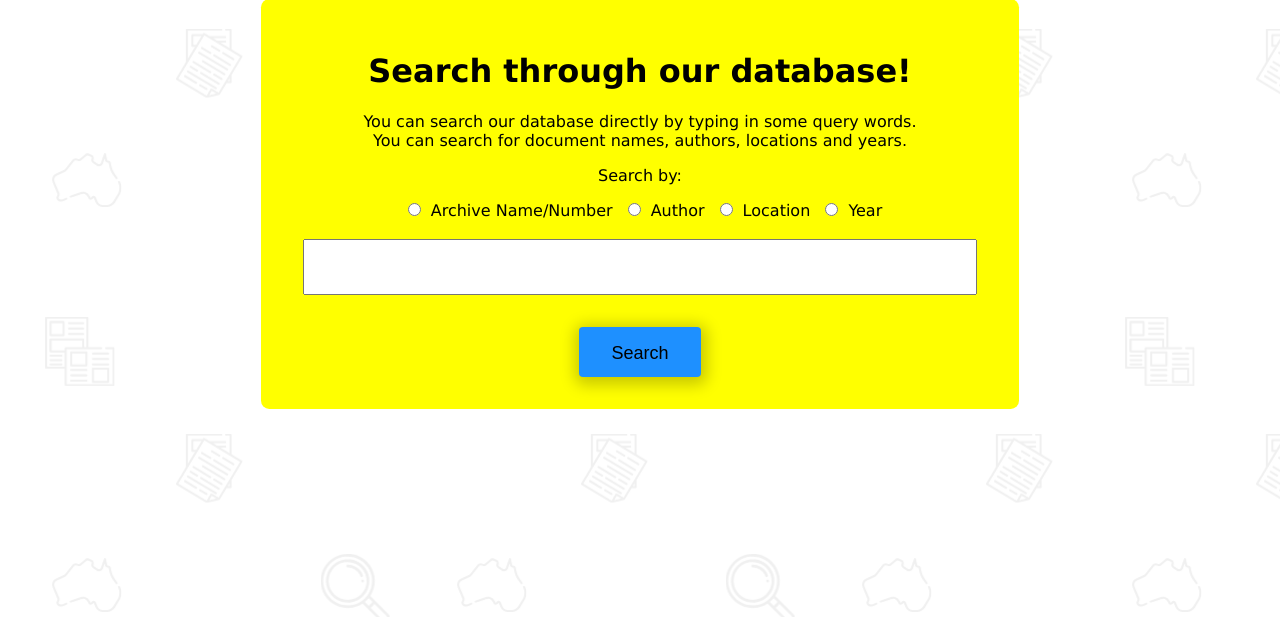
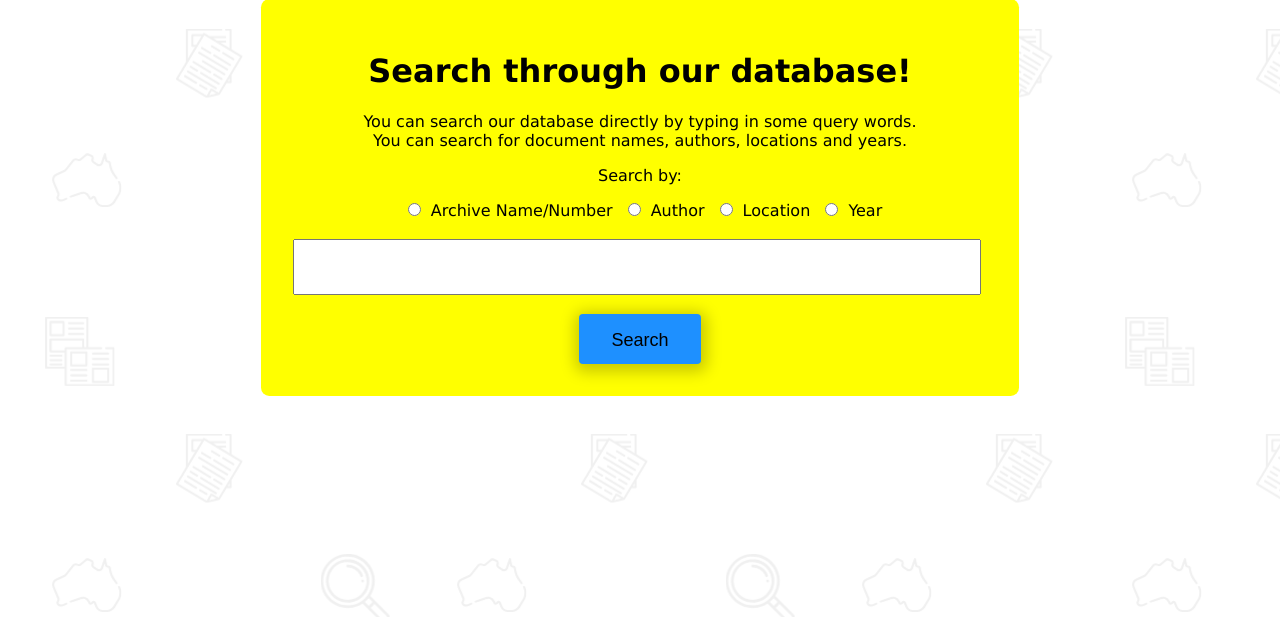
Before and after one commit to jordiup/3200PROJECT, a Django app: page /db/search/ in a window 1280 px wide. Shown: the part 130-747 px from the top of the page. Run offline with Django 3.2, Linux system fonts and the light colour scheme; the visitor is signed in with stand-in values (Sample User, id 1).

Commit message:
minor div/css changes

```diff
--- a/letter_extraction/db/static/db/styles.css
+++ b/letter_extraction/db/static/db/styles.css
@@ -11,7 +11,6 @@ body {
   padding: 2rem 2rem 2rem 2rem;
   margin: 2rem 20%;
   border-radius: 0.517rem;
-
 }
 
 .searchbar{
@@ -24,7 +23,6 @@ body {
 
 .searchheader{
   text-align: center;
-
 }
 
 .searchbody{
@@ -37,6 +35,18 @@ body {
   text-align: center;
   display: block;
   margin:auto;
+
+  background-color: #1E90FF;
+  border: none;
+  color: black;
+  padding: 16px 32px;
+  text-decoration: none;
+  cursor: pointer;
+  box-shadow: 1px 3px 15px 5px rgba(0,0,0,0.21);
+  position : relative;
+  height: 50px;
+  border-radius: 4px;
+  font-size: 18px;
 }
 
 .search_button{
@@ -46,25 +56,7 @@ body {
   padding: 12px 16px; /* Some padding */
   font-size: 16px; /* Set a font size */
   cursor: pointer; /* Mouse pointer on hover */
-
 }
-
-
-.submitform input[type=submit] {
-    background-color: #1E90FF;
-    border: none;
-    color: black;
-    padding: 16px 32px;
-    text-decoration: none;
-    cursor: pointer;
-    box-shadow: 1px 3px 15px 5px rgba(0,0,0,0.21);
-    position : relative;
-    display: inline-block;
-    height: 50px;
-    border-radius: 4px;
-    font-size: 18px;
-}
-
 
 .Advanced_Search  {
   position: relative;
@@ -73,7 +65,6 @@ body {
   overflow:auto;
   display:block;
 }
-
 
 .Advanced_Search button {
   background-color: #4079FF;
@@ -85,24 +76,18 @@ body {
   font-size: 18px;
 }
 
-
-.Search_Criteria_Text
-{
+.Search_Criteria_Text {
   height: 150px;
-
-
-
+  width: 500px;
 }
 
 .loginform {
   text-align: center;
-
   margin-left: 10%;
   margin-right: 10%;
 }
 
 .select {
-
   margin-left: 10%;
   margin-right: 10%;
   text-align: center;
@@ -121,7 +106,6 @@ body {
   overflow: hidden;
   background-color: #f1f1f1;
   padding: 20px 10px;
-
 }
 
 /* Style the header links */
@@ -171,22 +155,15 @@ body {
   }
 }
 
-
-  .Search_Criteria_Text{
-      width: 500px;
-    }
-
 /* dropdown menu code */
-	.dropdown
-	{
+.dropdown {
 	position:relative;
 	display: block;
 	bottom: 250px;
 	left:840px;
 }
 
-	.dropbtn
-	{
+.dropbtn {
   background-color: #3498DB;
   color: white;
   padding: 5px;
@@ -195,8 +172,7 @@ body {
   height: 55px;
 }
 
-	.dropdown-content
-	{
+.dropdown-content {
 	display : none;
 	position : absolute;
 	background-color: #f1f1f1;
@@ -205,8 +181,7 @@ body {
   border : 1px solid blue;
 }
 
-	.dropdown-content p
-	{
+.dropdown-content p {
 	color: black;
 	text-decoration: none;
 	display:block;
@@ -215,7 +190,9 @@ body {
   padding-bottom:10px;
 }
 
-.show {display: block;}
+.show {
+  display: block;
+}
 
 button {
   background-color: #41474B;
@@ -259,5 +236,4 @@ button {
   display: inline;
   margin-right: 10px;
   margin-left:10px;
-
 }
--- a/letter_extraction/db/templates/db/login.html
+++ b/letter_extraction/db/templates/db/login.html
@@ -24,9 +24,7 @@
         </div>
         <br>
         <br>
-        <div class="submitform">
-            <input type="submit" value="Login" form="form1">
-        </div>
+        <input class="submitform" type="submit" value="Login" form="form1">
     </form>
     <br>
     <div class="searchbody">
--- a/letter_extraction/db/templates/db/search.html
+++ b/letter_extraction/db/templates/db/search.html
@@ -31,13 +31,9 @@
             <input type="radio" name="searchtype" value="date" form="form1">Year
         </div>
         <br>
-        <div class="searchbar">
-            <input type="text" name="query" class="searchbar" form="form1" required>
-        </div>
+        <input type="text" name="query" class="searchbar" form="form1" required>
         <br>
         <br>
-        <div class="submitform">
-            <input type="submit" value="Search" form="form1">
-        </div>
+        <input class="submitform" type="submit" value="Search" form="form1">
     </form>
     {% endblock %}
```
Lines whose indentation alone changed are shown as unchanged.
